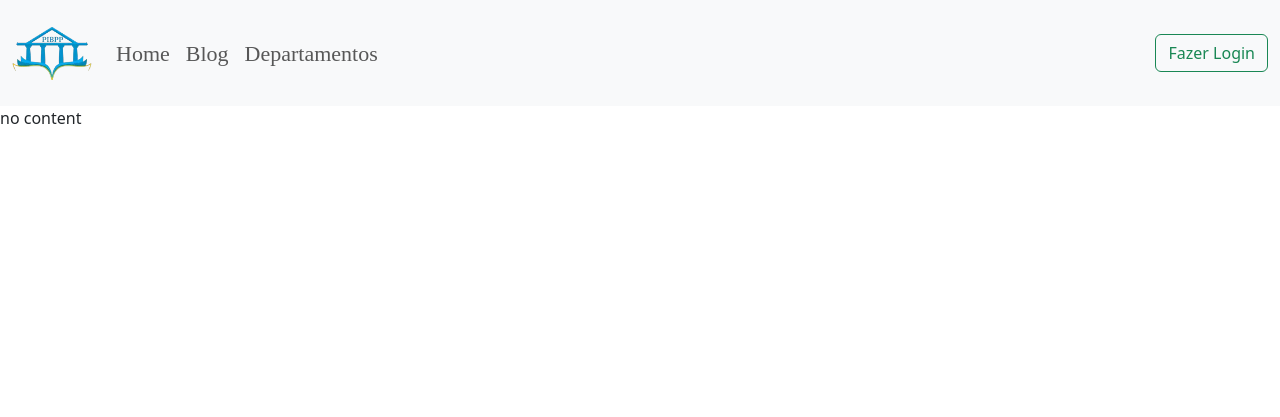
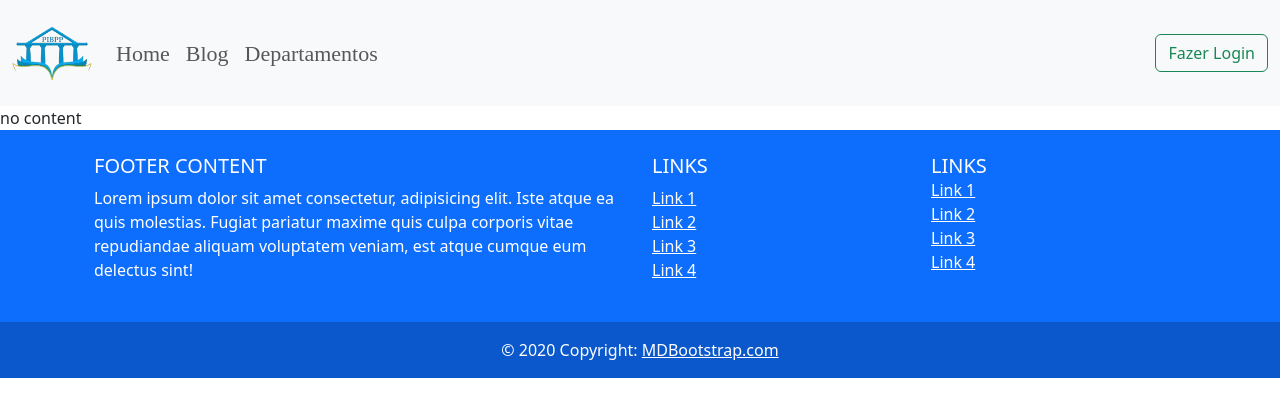
Before and after one commit to pedronet00/projeto-estagio, a PHP site: page /src/public/views/blog in a window 1280 px wide. Shown: the top 417 px of the page. Run offline with PHP 8.4, Linux system fonts and the light colour scheme; data that the repository does not hold is empty; some libraries are stand-ins or nearby versions; some web fonts are replaced.

Commit message:
criando footer

```diff
--- /dev/null
+++ b/src/public/components/footer.php
@@ -0,0 +1,70 @@
+<footer class="bg-primary text-white text-center text-lg-start">
+  <!-- Grid container -->
+  <div class="container p-4">
+    <!--Grid row-->
+    <div class="row">
+      <!--Grid column-->
+      <div class="col-lg-6 col-md-12 mb-4 mb-md-0">
+        <h5 class="text-uppercase">Footer Content</h5>
+
+        <p>
+          Lorem ipsum dolor sit amet consectetur, adipisicing elit. Iste atque ea quis
+          molestias. Fugiat pariatur maxime quis culpa corporis vitae repudiandae aliquam
+          voluptatem veniam, est atque cumque eum delectus sint!
+        </p>
+      </div>
+      <!--Grid column-->
+
+      <!--Grid column-->
+      <div class="col-lg-3 col-md-6 mb-4 mb-md-0">
+        <h5 class="text-uppercase">Links</h5>
+
+        <ul class="list-unstyled mb-0">
+          <li>
+            <a href="#!" class="text-white">Link 1</a>
+          </li>
+          <li>
+            <a href="#!" class="text-white">Link 2</a>
+          </li>
+          <li>
+            <a href="#!" class="text-white">Link 3</a>
+          </li>
+          <li>
+            <a href="#!" class="text-white">Link 4</a>
+          </li>
+        </ul>
+      </div>
+      <!--Grid column-->
+
+      <!--Grid column-->
+      <div class="col-lg-3 col-md-6 mb-4 mb-md-0">
+        <h5 class="text-uppercase mb-0">Links</h5>
+
+        <ul class="list-unstyled">
+          <li>
+            <a href="#!" class="text-white">Link 1</a>
+          </li>
+          <li>
+            <a href="#!" class="text-white">Link 2</a>
+          </li>
+          <li>
+            <a href="#!" class="text-white">Link 3</a>
+          </li>
+          <li>
+            <a href="#!" class="text-white">Link 4</a>
+          </li>
+        </ul>
+      </div>
+      <!--Grid column-->
+    </div>
+    <!--Grid row-->
+  </div>
+  <!-- Grid container -->
+
+  <!-- Copyright -->
+  <div class="text-center p-3" style="background-color: rgba(0, 0, 0, 0.2);">
+    © 2020 Copyright:
+    <a class="text-white" href="https://mdbootstrap.com/">MDBootstrap.com</a>
+  </div>
+  <!-- Copyright -->
+</footer>
--- a/src/public/views/blog/index.php
+++ b/src/public/views/blog/index.php
@@ -19,7 +19,11 @@ if ($stmt->rowCount() > 0) {
   *{
     font-family: Niramit;
   }
+
+
 </style>
+
+<div style="height: 100vh;">
 
   <?php
     $firstPost = true; // Variável para controlar o primeiro post
@@ -30,7 +34,7 @@ if ($stmt->rowCount() > 0) {
     ?>
 
     <div class="card mb-3" style="width: 80%; height: 500px; margin: auto; text-align: center; border: none; margin-top: 2%;">
-    <img src="<?php echo $img; ?>" style="height: 75%;" class="card-img-top" alt="...">
+      <img src="<?php echo $img; ?>" style="height: 75%; object-fit: cover;" class="card-img-top" alt="...">
       <div class="card-body">
         <h5 class="card-title" style="font-size: 40px;"><?php echo $posts['tituloPost']; ?></h5>
         <p class="card-text" style="font-size: 18px;"><?php echo $posts['subtituloPost']; ?></p>
@@ -65,5 +69,7 @@ if ($stmt->rowCount() > 0) {
     }
     } else {
       noContent();
-  }
-  ?>
+    } ?>
+</div>
+
+<?php include '../../../public/components/footer.php'; ?>
```
Lines whose indentation alone changed are shown as unchanged.
